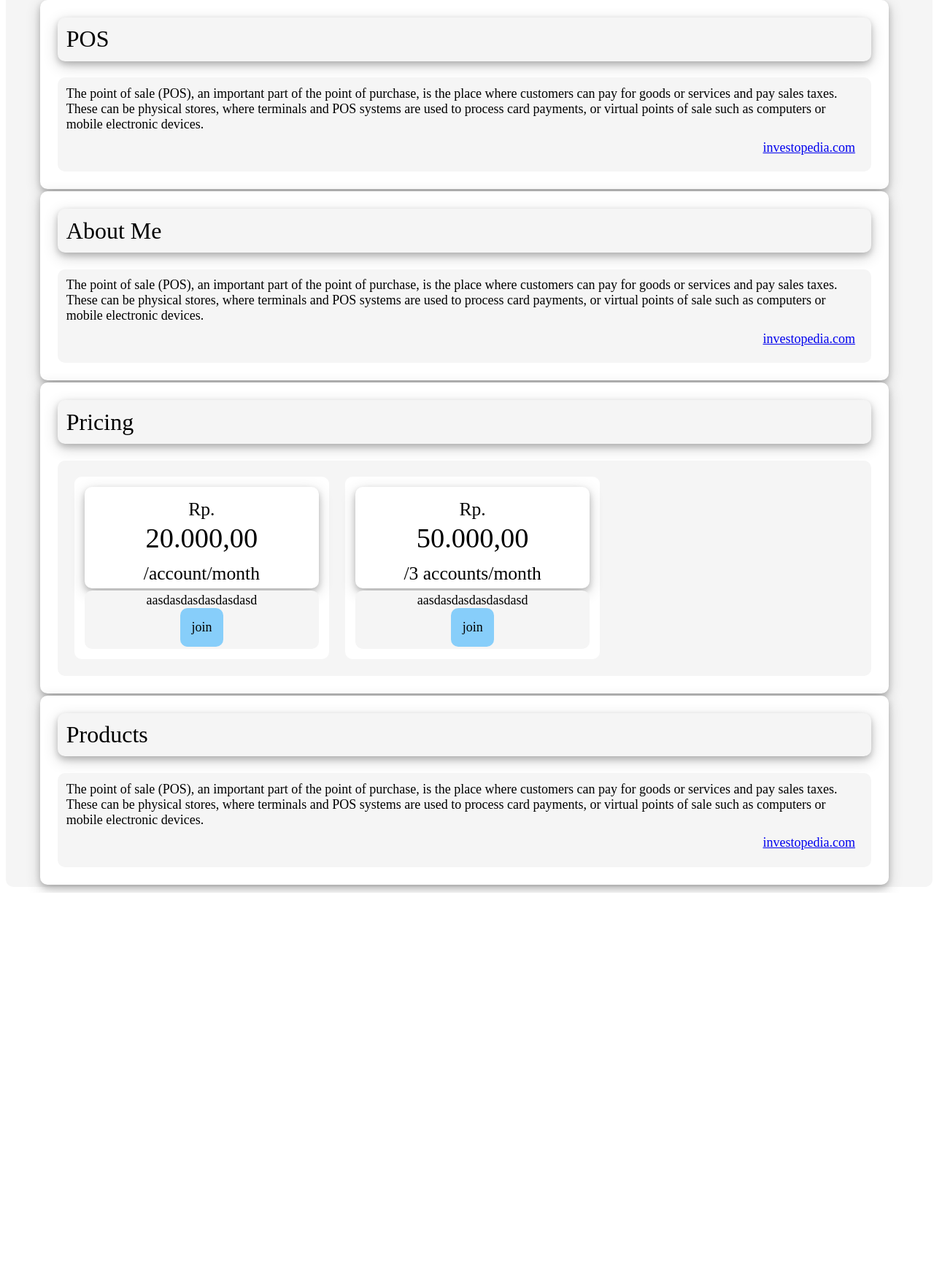
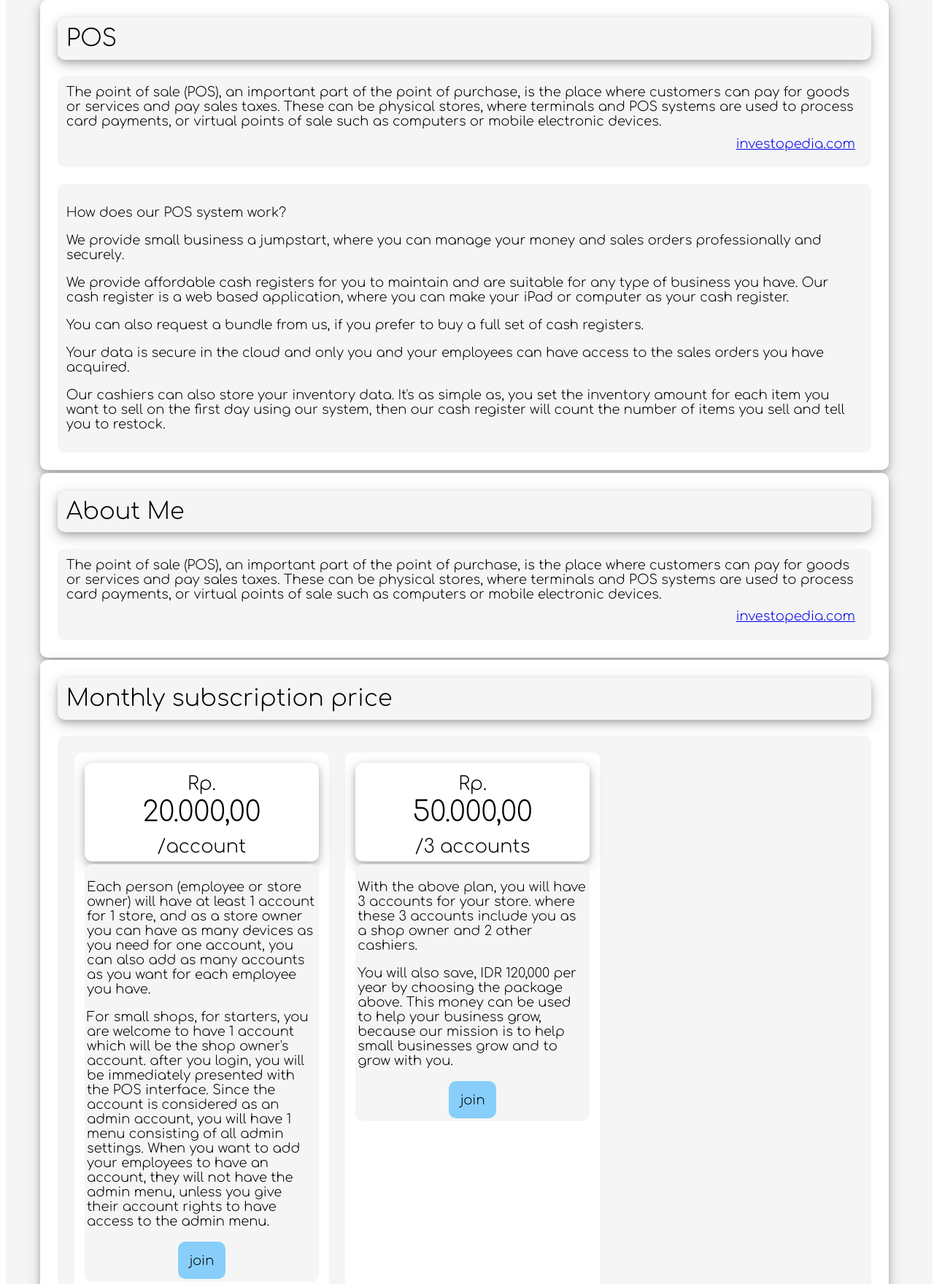
Before and after one commit to josephadisaputro/POS, a website: page views/aboutMe.html in a window 1280 px wide. Shown: the part 105-1864 px from the top of the page at 73% size. Before the commit the page ends 1328 px from the top, so only its background shows below. Drawn offline with Linux system fonts and the light colour scheme.

Commit message:
update and bug fixes
update and bug fixes

```diff
--- a/index.js
+++ b/index.js
@@ -28,6 +28,10 @@ app.get('/checkout', function (req, res, next) {
 
 app.get('/calculator', function (req, res, next) {
     res.sendFile(viewDir + 'calculator.html');
+})
+
+app.get('/aboutMe', function (req, res, next) {
+    res.sendFile(viewDir + 'aboutMe.html');
 })
 
 let signUpDTO = [
--- a/views/aboutMe.html
+++ b/views/aboutMe.html
@@ -2,7 +2,13 @@
 <html>
 <head>
     <title>About Me</title>
+    <link rel="preconnect" href="https://fonts.googleapis.com">
+    <link rel="preconnect" href="https://fonts.gstatic.com" crossorigin>
+    <link href="https://fonts.googleapis.com/css2?family=Comfortaa:wght@300&family=Dosis:wght@200&display=swap" rel="stylesheet">
     <style>
+        body{
+            font-family: 'Comfortaa', cursive;
+        }
         .mainPanel{
             padding: 0.25%;
             width: 100%;
@@ -97,6 +103,9 @@
         .priceTitleContent{
             text-align: center;
         }
+        .priceTitleContent p{
+            text-align: left;
+        }
         .button{
             width: fit-content;
             height: auto;
@@ -134,6 +143,27 @@
                 The point of sale (POS), an important part of the point of purchase, is the place where customers can pay for goods or services and pay sales taxes. These can be physical stores, where terminals and POS systems are used to process card payments, or virtual points of sale such as computers or mobile electronic devices.
                 <div class="citation"><a href="https://www.investopedia.com/terms/p/point-of-sale.asp">investopedia.com</a></div>
             </div>
+            <div class="contentPanel">
+                <p>
+                    How does our POS system work?
+                </p>
+                <p>
+                    We provide small business a jumpstart, where you can manage your money and sales orders professionally and securely.
+                </p>
+                <p>
+                    We provide affordable cash registers for you to maintain and are suitable for any type of business you have. Our cash register is a web based application, where you can make your iPad or computer as your cash register.
+                </p>
+                <p>
+                    You can also request a bundle from us, if you prefer to buy a full set of cash registers.
+                </p>
+                <p>
+                    Your data is secure in the cloud and only you and your employees can have access to the sales orders you have acquired.
+                </p>
+                <p>
+                    Our cashiers can also store your inventory data. It's as simple as, you set the inventory amount for each item you want to sell on the first day using our system, then our cash register will count the number of items you sell and tell you to restock.
+                </p>
+
+            </div>
         </div>
         <div class="panel">
             <div class="titlePanel">
@@ -146,17 +176,22 @@
         </div>
         <div class="panel">
             <div class="titlePanel">
-                Pricing
+                Monthly subscription price
             </div>
             <div class="pricing contentPanel">
                 <div class="priceContent">
                     <div class="titlePanel priceTitle">
                         <span>Rp.</span><br>
                         20.000,00
-                        <br><span>/account</span><span>/month</span>
+                        <br><span>/account</span>
                     </div>
                     <div class="contentPanel priceTitleContent">
-                        aasdasdasdasdasdasd
+                        <p>
+                            Each person (employee or store owner) will have at least 1 account for 1 store, and as a store owner you can have as many devices as you need for one account, you can also add as many accounts as you want for each employee you have.
+                        </p>
+                        <p>
+                            For small shops, for starters, you are welcome to have 1 account which will be the shop owner's account. after you login, you will be immediately presented with the POS interface. Since the account is considered as an admin account, you will have 1 menu consisting of all admin settings. When you want to add your employees to have an account, they will not have the admin menu, unless you give their account rights to have access to the admin menu.
+                        </p>
                         <div class="button">join</div>
                     </div>
                 </div>
@@ -164,10 +199,15 @@
                     <div class="titlePanel priceTitle">
                         <span>Rp.</span><br>
                         50.000,00
-                        <br><span>/3 accounts</span><span>/month</span>
+                        <br><span>/3 accounts</span>
                     </div>
                     <div class="contentPanel priceTitleContent">
-                        aasdasdasdasdasdasd
+                        <p>
+                            With the above plan, you will have 3 accounts for your store. where these 3 accounts include you as a shop owner and 2 other cashiers.
+                        </p>
+                        <p>
+                            You will also save, IDR 120,000 per year by choosing the package above. This money can be used to help your business grow, because our mission is to help small businesses grow and to grow with you.
+                        </p>
                         <div class="button">join</div>
                     </div>
                 </div>
```
Also changed, not shown: views/index.html (+5 -1 lines), views/pos.html (+2 -0 lines), 1 other file.
